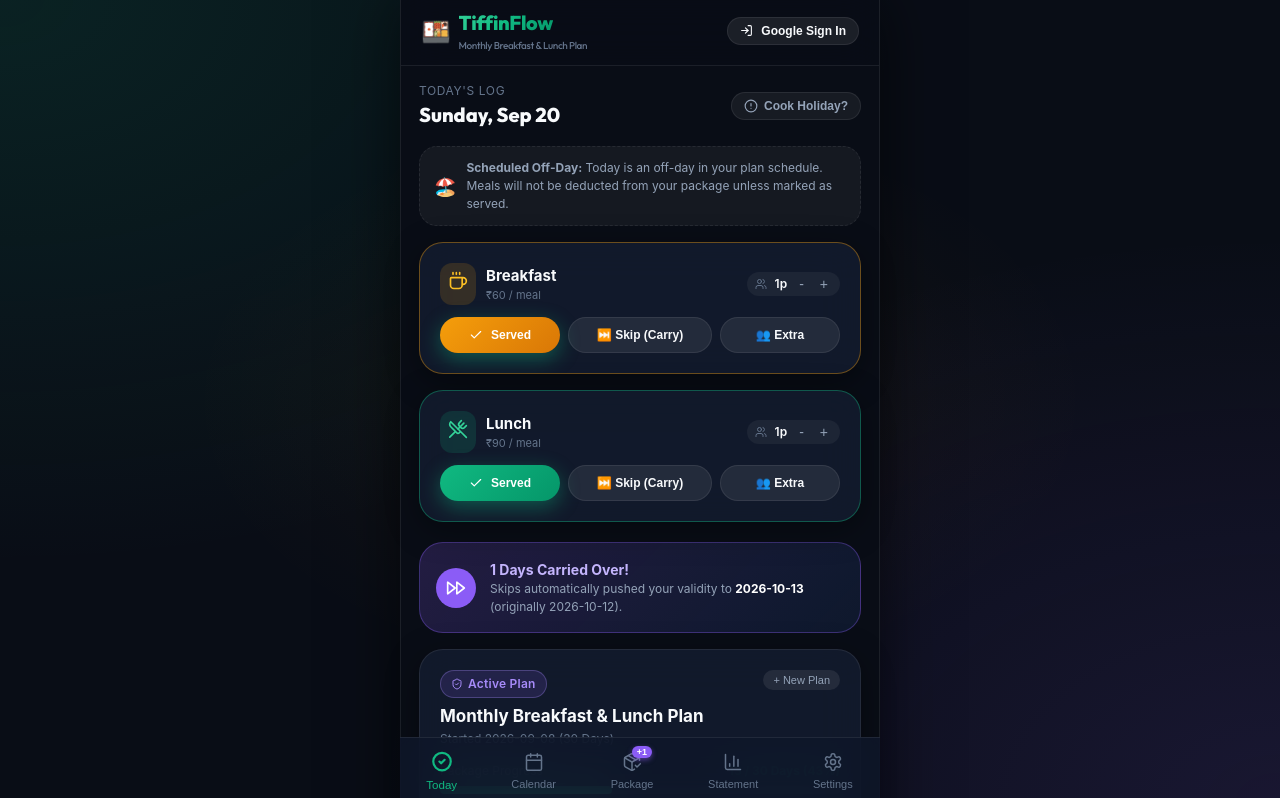
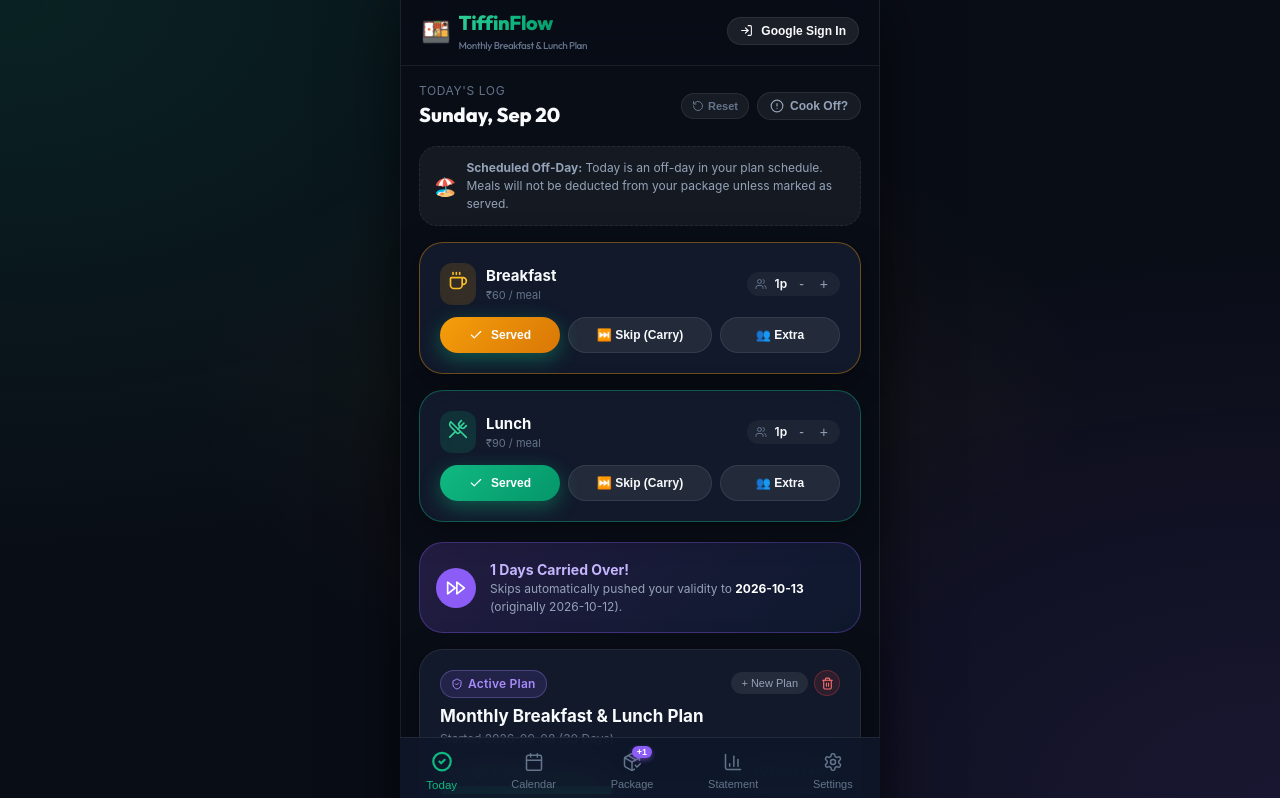
Before and after one commit to shashankbc17/tiffin-tracker, a React (Vite) app: page / in a window 1280 px wide. Shown: the top 798 px of the page. Built offline with nearby package versions, Linux system fonts and the light colour scheme; no server answers.

Commit message:
Add plan deletion and today meal reset options

```diff
--- a/src/App.tsx
+++ b/src/App.tsx
@@ -144,6 +144,36 @@ export const App: React.FC = () => {
     }
   };
 
+  const handleDeletePackage = (deleteLogs: boolean) => {
+    setActivePackage(null);
+    saveLocalPackage(null);
+    if (deleteLogs) {
+      setRecords({});
+      saveLocalRecords({});
+    }
+    if (user) {
+      syncUserDataToCloud(user.uid, config, null, deleteLogs ? {} : records);
+    }
+  };
+
+  const handleResetToday = () => {
+    const updated: DayRecord = {
+      date: todayStr,
+      breakfast: {
+        status: 'none',
+        persons: config.defaultPersons || 1,
+        rate: activePackage?.breakfastRate || config.defaultBreakfastRate,
+      },
+      lunch: {
+        status: 'none',
+        persons: config.defaultPersons || 1,
+        rate: activePackage?.lunchRate || config.defaultLunchRate,
+      },
+      isCookOff: false,
+    };
+    handleUpdateRecord(updated);
+  };
+
   const handleGoogleLogin = async () => {
     try {
       await loginWithGoogle();
@@ -179,12 +209,14 @@ export const App: React.FC = () => {
               config={config}
               activePackage={activePackage}
               onUpdateRecord={handleUpdateRecord}
+              onResetToday={handleResetToday}
             />
             <PackageSummaryCard
               pkg={activePackage}
               stats={stats}
               config={config}
               onOpenNewPackage={() => setIsNewPackageModalOpen(true)}
+              onDeletePackage={handleDeletePackage}
             />
           </>
         )}
@@ -205,6 +237,7 @@ export const App: React.FC = () => {
               stats={stats}
               config={config}
               onOpenNewPackage={() => setIsNewPackageModalOpen(true)}
+              onDeletePackage={handleDeletePackage}
             />
           </div>
         )}
--- a/src/components/package/PackageSummaryCard.tsx
+++ b/src/components/package/PackageSummaryCard.tsx
@@ -1,12 +1,13 @@
-import React from 'react';
+import React, { useState } from 'react';
 import { PackagePlan, CarryOverStats, RateConfig } from '../../types';
-import { CalendarClock, Sparkles, FastForward, CheckCircle, ShieldCheck } from 'lucide-react';
+import { CalendarClock, Sparkles, FastForward, ShieldCheck, Trash2, AlertTriangle, X } from 'lucide-react';
 
 interface PackageSummaryCardProps {
   pkg: PackagePlan | null;
   stats: CarryOverStats;
   config: RateConfig;
   onOpenNewPackage: () => void;
+  onDeletePackage?: (deleteLogs: boolean) => void;
 }
 
 export const PackageSummaryCard: React.FC<PackageSummaryCardProps> = ({
@@ -14,8 +15,10 @@ export const PackageSummaryCard: React.FC<PackageSummaryCardProps> = ({
   stats,
   config,
   onOpenNewPackage,
+  onDeletePackage,
 }) => {
   const currency = config.currency || '₹';
+  const [showDeleteConfirm, setShowDeleteConfirm] = useState(false);
 
   if (!pkg) {
     return (
@@ -77,6 +80,7 @@ export const PackageSummaryCard: React.FC<PackageSummaryCardProps> = ({
             </div>
           </div>
 
+          <div style={{ display: 'flex', alignItems: 'center', gap: '6px' }}>
             <button
               onClick={onOpenNewPackage}
               style={{
@@ -84,13 +88,35 @@ export const PackageSummaryCard: React.FC<PackageSummaryCardProps> = ({
                 border: 'none',
                 color: 'var(--text-secondary)',
                 fontSize: '11px',
-              padding: '4px 10px',
+                padding: '5px 10px',
                 borderRadius: 'var(--radius-full)',
                 cursor: 'pointer'
               }}
             >
               + New Plan
             </button>
+
+            {onDeletePackage && (
+              <button
+                onClick={() => setShowDeleteConfirm(true)}
+                title="Delete or cancel this plan"
+                style={{
+                  background: 'rgba(239, 68, 68, 0.12)',
+                  border: '1px solid rgba(239, 68, 68, 0.3)',
+                  color: '#f87171',
+                  borderRadius: 'var(--radius-full)',
+                  width: '26px',
+                  height: '26px',
+                  display: 'flex',
+                  alignItems: 'center',
+                  justifyContent: 'center',
+                  cursor: 'pointer'
+                }}
+              >
+                <Trash2 size={13} />
+              </button>
+            )}
+          </div>
         </div>
 
         {/* Progress Bar */}
@@ -177,6 +203,68 @@ export const PackageSummaryCard: React.FC<PackageSummaryCardProps> = ({
           </div>
         </div>
       </div>
+
+      {/* Delete / Reset Plan Confirmation Modal */}
+      {showDeleteConfirm && (
+        <div className="modal-overlay" onClick={() => setShowDeleteConfirm(false)}>
+          <div className="modal-sheet" onClick={(e) => e.stopPropagation()}>
+            <div className="sheet-handle" />
+
+            <div style={{ display: 'flex', alignItems: 'center', gap: '10px', marginBottom: '14px' }}>
+              <div style={{ background: 'rgba(239, 68, 68, 0.2)', color: '#ef4444', padding: '8px', borderRadius: '50%' }}>
+                <AlertTriangle size={22} />
+              </div>
+              <div>
+                <h3 style={{ fontSize: '17px', fontWeight: 700 }}>Delete Current Plan?</h3>
+                <div style={{ fontSize: '12px', color: 'var(--text-muted)' }}>
+                  {pkg.title} ({pkg.totalDays} Days)
+                </div>
+              </div>
+            </div>
+
+            <p style={{ fontSize: '13px', color: 'var(--text-secondary)', marginBottom: '20px', lineHeight: '1.5' }}>
+              Made a mistake when setting up this package? You can delete it and start a new one right away.
+            </p>
+
+            <div style={{ display: 'flex', flexDirection: 'column', gap: '10px' }}>
+              <button
+                type="button"
+                onClick={() => {
+                  onDeletePackage?.(false);
+                  setShowDeleteConfirm(false);
+                }}
+                className="ios-btn"
+                style={{ background: 'rgba(239, 68, 68, 0.2)', border: '1px solid rgba(239, 68, 68, 0.4)', color: '#f87171', width: '100%' }}
+              >
+                <Trash2 size={16} />
+                <span>Delete Plan (Keep Meal History)</span>
+              </button>
+
+              <button
+                type="button"
+                onClick={() => {
+                  onDeletePackage?.(true);
+                  setShowDeleteConfirm(false);
+                }}
+                className="ios-btn"
+                style={{ background: 'rgba(239, 68, 68, 0.35)', border: '1px solid #ef4444', color: '#ffffff', width: '100%' }}
+              >
+                <Trash2 size={16} />
+                <span>Delete Plan & Clear All Logs (Fresh Start)</span>
+              </button>
+
+              <button
+                type="button"
+                onClick={() => setShowDeleteConfirm(false)}
+                className="ios-btn ios-btn-secondary"
+                style={{ width: '100%', marginTop: '4px' }}
+              >
+                Cancel
+              </button>
+            </div>
+          </div>
+        </div>
+      )}
     </div>
   );
 };
--- a/src/components/today/TodayQuickLogger.tsx
+++ b/src/components/today/TodayQuickLogger.tsx
@@ -1,7 +1,7 @@
 import React from 'react';
 import { DayRecord, MealStatus, RateConfig, PackagePlan } from '../../types';
 import { formatDate } from '../../services/carryOverEngine';
-import { Check, X, Users, AlertCircle, Sparkles, Coffee, UtensilsCrossed } from 'lucide-react';
+import { Check, X, Users, AlertCircle, Sparkles, Coffee, UtensilsCrossed, RotateCcw } from 'lucide-react';
 import confetti from 'canvas-confetti';
 
 interface TodayQuickLoggerProps {
@@ -9,6 +9,7 @@ interface TodayQuickLoggerProps {
   config: RateConfig;
   activePackage: PackagePlan | null;
   onUpdateRecord: (updated: DayRecord) => void;
+  onResetToday?: () => void;
 }
 
 export const TodayQuickLogger: React.FC<TodayQuickLoggerProps> = ({
@@ -16,6 +17,7 @@ export const TodayQuickLogger: React.FC<TodayQuickLoggerProps> = ({
   config,
   activePackage,
   onUpdateRecord,
+  onResetToday,
 }) => {
   const currency = config.currency || '₹';
   const todayDateObj = new Date();
@@ -104,6 +106,30 @@ export const TodayQuickLogger: React.FC<TodayQuickLoggerProps> = ({
           </h2>
         </div>
 
+        <div style={{ display: 'flex', alignItems: 'center', gap: '8px' }}>
+          {onResetToday && (breakfastStatus !== 'none' || lunchStatus !== 'none' || todayRecord.isCookOff) && (
+            <button
+              onClick={onResetToday}
+              title="Reset today's logged meals"
+              style={{
+                background: 'rgba(255, 255, 255, 0.06)',
+                border: '1px solid var(--glass-border)',
+                color: 'var(--text-muted)',
+                borderRadius: 'var(--radius-full)',
+                padding: '6px 10px',
+                fontSize: '11px',
+                fontWeight: 600,
+                cursor: 'pointer',
+                display: 'flex',
+                alignItems: 'center',
+                gap: '4px'
+              }}
+            >
+              <RotateCcw size={12} />
+              <span>Reset</span>
+            </button>
+          )}
+
           <button
             onClick={toggleCookOff}
             style={{
@@ -121,8 +147,9 @@ export const TodayQuickLogger: React.FC<TodayQuickLoggerProps> = ({
             }}
           >
             <AlertCircle size={14} />
-          <span>{todayRecord.isCookOff ? 'Cook Off (All Carried Over)' : 'Cook Holiday?'}</span>
+            <span>{todayRecord.isCookOff ? 'Cook Off (Carried)' : 'Cook Off?'}</span>
           </button>
+        </div>
       </div>
 
       {/* Scheduled Off Day Notice */}
```
Lines whose indentation alone changed are shown as unchanged.
